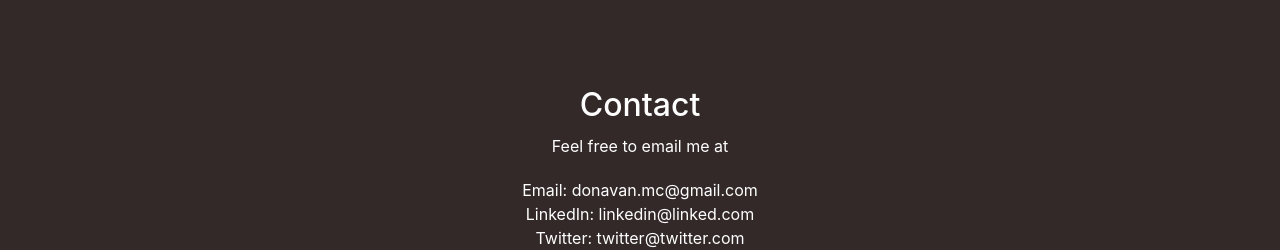
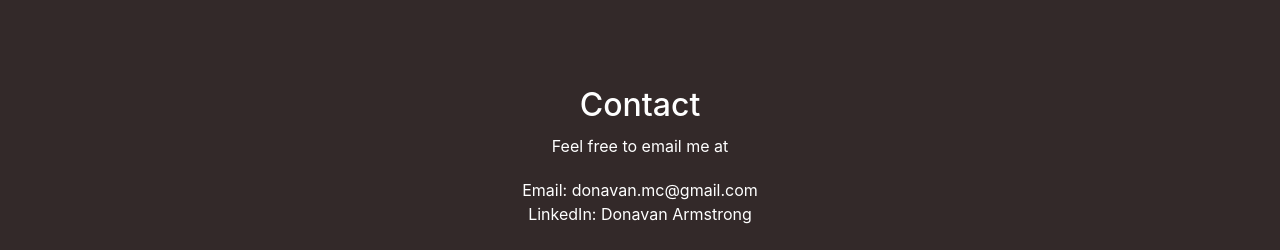
Before and after one commit to donavan2175/myPortfolio, a plain HTML site: page index.html in a window 1280 px wide. Shown: the part 1893-2143 px from the top of the page. After the commit the page ends 2119 px from the top, so only its background shows below. Drawn offline with nearby package versions, Linux system fonts and the light colour scheme.

Commit message:
Update index.html

```diff
--- a/index.html
+++ b/index.html
@@ -162,8 +162,7 @@
             <h2 class="text-white">Contact</h2>
             <p class="text-white"> Feel free to email me at</p>
             <span class="text-white">Email: donavan.mc@gmail.com</span><br>
-            <span class="text-white">LinkedIn: linkedin@linked.com</span><br>
-            <span class="text-white">Twitter: twitter@twitter.com</span>
+            <span class="text-white">LinkedIn: Donavan Armstrong</span><br>
         </div>
 
     </main>
```
